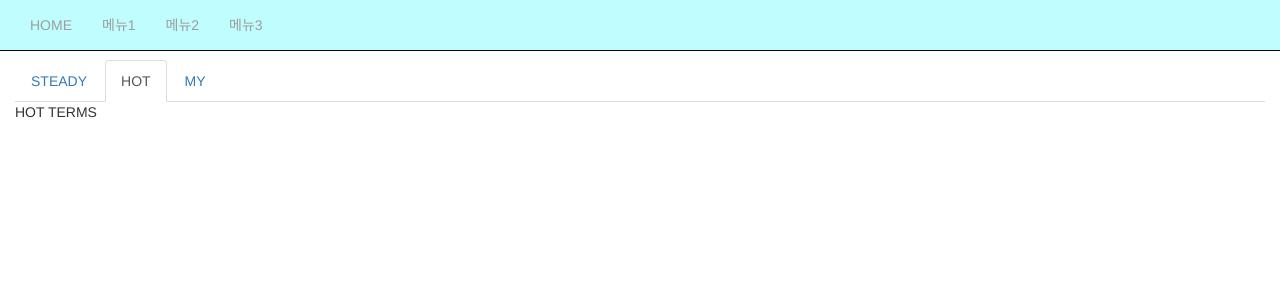
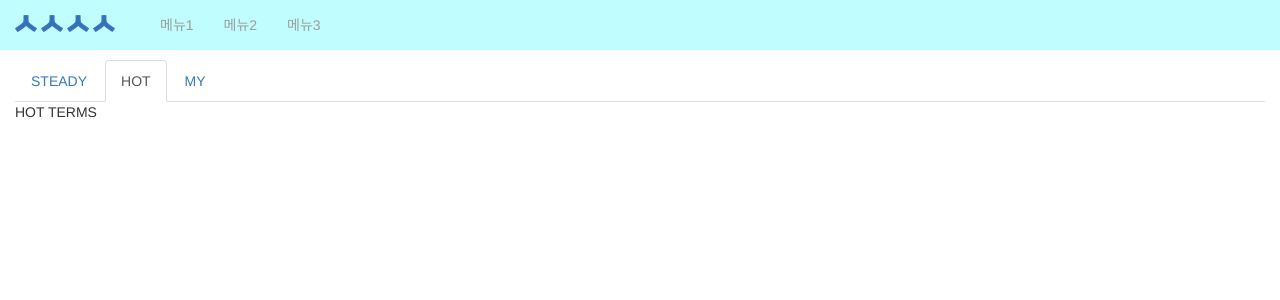
Before and after one commit to july7csw/sisasisa, a Django app: page / in a window 1280 px wide. Shown: the top 300 px of the page. Run offline with Django 3.2, Linux system fonts and the light colour scheme; some libraries are stand-ins or nearby versions.

Commit message:
Edit index.html

```diff
--- a/sisasisa/templates/news_infos/index.html
+++ b/sisasisa/templates/news_infos/index.html
@@ -1,4 +1,3 @@
-
 <!DOCTYPE html>
 <html lang="ko">
 <head>
@@ -13,16 +12,36 @@
     <style type="text/css">
       .navbar-inverse{
         background-color: #c0fdff;
+        border : none;
       }
     </style>
 </head>
 <body>
    <!-- nav -->
-    <nav class="navbar navbar-inverse navbar-fixed-top">
-      <div class="container-fluid">
-        <div class="collapse navbar-collapse" id="myNavbar">
+    <!--<nav class="navbar navbar-inverse navbar-fixed-top" role="navigation">-->
+      <!--<div class="container-fluid">-->
+        <!--<div class="collapse navbar-collapse" id="myNavbar">-->
+          <!--<ul class="nav navbar-nav">-->
+            <!--<li><a href="index.html"><img src="/static/logo.png" style="max-width:100px; padding:0"></a></li>-->
+            <!--<li><a href="#">메뉴1</a></li>-->
+            <!--<li><a href="#">메뉴2</a></li>-->
+            <!--<li><a href="#">메뉴3</a></li>-->
+          <!--</ul>-->
+        <!--</div>-->
+      <!--</div>-->
+    <!--</nav>-->
+    <nav class="navbar navbar-inverse navbar-fixed-top" role="navigation">
+        <div class="navbar-header" style="margin-right: 15px;">
+            <button type="button" class="navbar-toggle" data-toggle="collapse" data-target=".navbar-ex1-collapse">
+                <span class="sr-only">Toggle navigation</span>
+                <span class="icon-bar"></span>
+                <span class="icon-bar"></span>
+                <span class="icon-bar"></span>
+            </button>
+            <a href="index.html"><img src="/static/logo.png" style="max-width:100px; margin:15px;"></a>
+        </div>
+        <div class="collapse navbar-collapse navbar-ex1-collapse" id="myNavbar">
           <ul class="nav navbar-nav">
-            <li><a href="index.html">HOME</a></li>
             <li><a href="#">메뉴1</a></li>
             <li><a href="#">메뉴2</a></li>
             <li><a href="#">메뉴3</a></li>
```
Also changed, not shown: sisasisa/static/logo.png.
